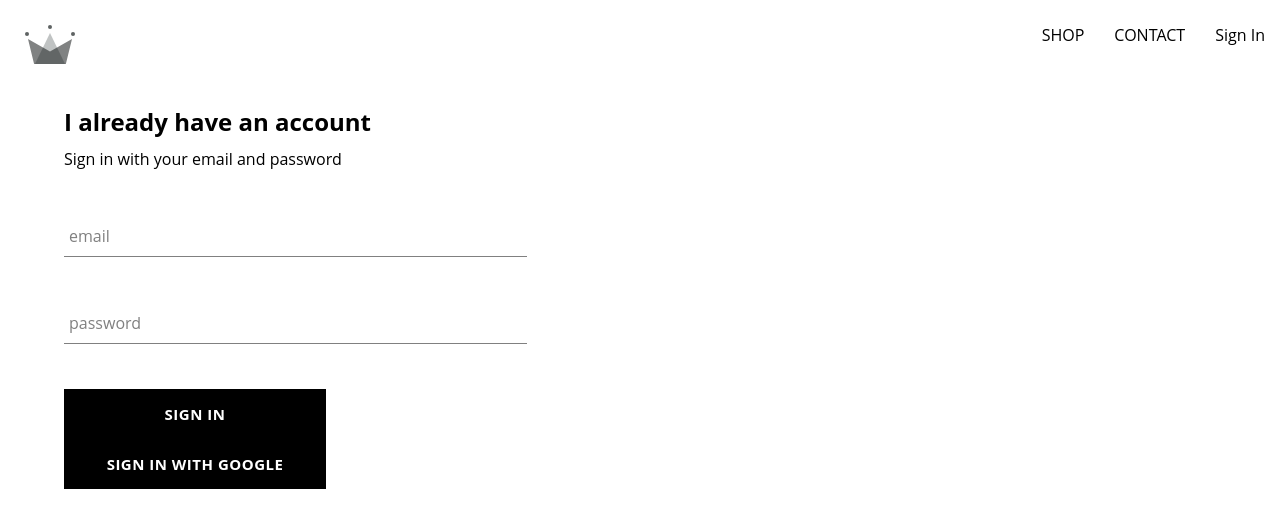
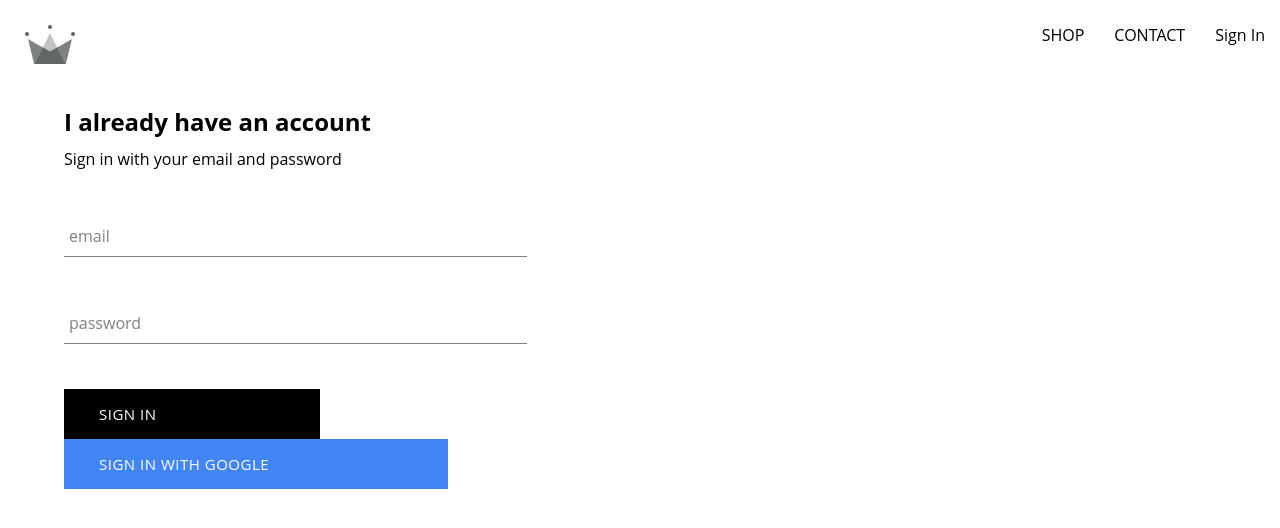
Before and after one commit to Dawoodayaz20/cloth_react_app, a React (Create React App) app: page /signin in a window 1280 px wide. Shown: the top 528 px of the page. Built offline with nearby package versions, Linux system fonts and the light colour scheme; no server answers; the HTML template or start-up script is replaced by a standard one.

Commit message:
updating signin button.

```diff
--- a/src/components/custom-button/custom-button.component.jsx
+++ b/src/components/custom-button/custom-button.component.jsx
@@ -2,10 +2,13 @@ import React from "react";
 
 import './custom-button.styles.scss'
 
-const CustomButton = ({children, ...otherProps}) => (
-    <div className="custom-button" {...otherProps}>
+const CustomButton = ({children, isGoogleSignIn, ...otherProps}) => (
+    <button
+    className={`${isGoogleSignIn ? 'google-sign-in' : ''} custom-button`}
+    {...otherProps}
+    >
         {children}
-    </div>
+    </button>
 )
 
 export default CustomButton;
--- a/src/components/custom-button/custom-button.styles.scss
+++ b/src/components/custom-button/custom-button.styles.scss
@@ -1,6 +1,6 @@
 .custom-button {
     min-width: 165px;
-    width: 15vw;
+    width: 20vw;
     height: 50px;
     letter-spacing: 0.5px;
     line-height: 50px;
@@ -10,14 +10,30 @@
     color: white;
     text-transform: uppercase;
     font-family: 'Open Sans';
-    font-weight: bolder;
+    // font-weight: bold;
     border: none;
     text-align: center;
     cursor: pointer;
+    display: inline-flex;
 
     &:hover {
       background-color: white;
       color: black;
       border: 1px solid black;
     }
+
+    &.google-sign-in{
+      background-color: #4285f4;
+      color: white;
+      width: 30vw;
+      // overflow: ;
+
+      &:hover{
+        // background-color: #357ae8;
+        // border: none;
+        background-color: white;
+        color: black;
+        border: 1px solid black;
+    }
   }
+}
--- a/src/components/sign-in/signin.component.jsx
+++ b/src/components/sign-in/signin.component.jsx
@@ -39,7 +39,6 @@ class SignIn extends React.Component{
                     label='email'
                     required
                     />
-                    {/* <label>Email</label> */}
                     <FormInput
                     name='password'
                     type='password'
@@ -48,11 +47,10 @@ class SignIn extends React.Component{
                     label='password'
                     required
                     />
-                    {/* <label>Email</label> */}
                     <CustomButton type="submit">
                         Sign In
                     </CustomButton>
-                    <CustomButton onClick={signInWithGoogle}>
+                    <CustomButton onClick={signInWithGoogle} isGoogleSignIn>
                         Sign In with Google
                     </CustomButton>
                 </form>
```
